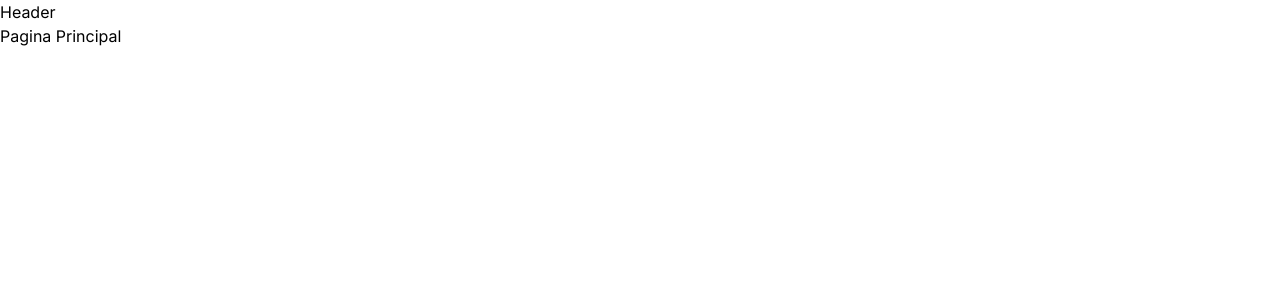
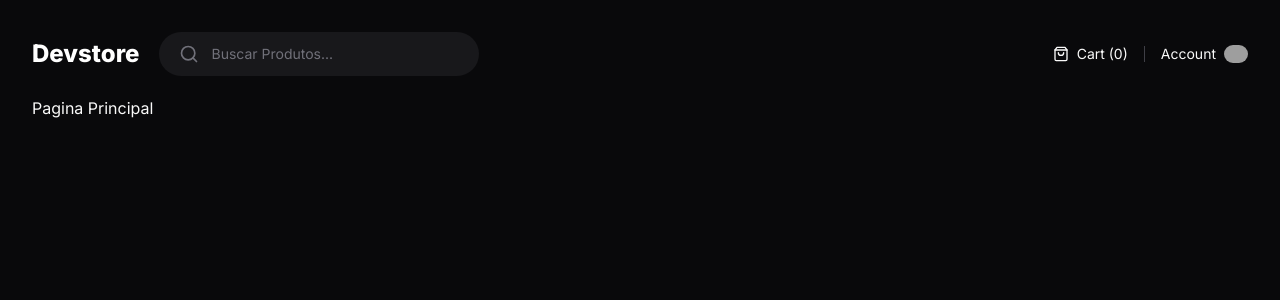
Before and after one commit to marcelolimabh/devstore, a Next.js app: page / in a window 1280 px wide. Shown: the top 300 px of the page. Built offline with nearby package versions, Linux system fonts and the light colour scheme; grey boxes are pictures that could not be loaded.

Commit message:
component Header

```diff
--- a/next.config.mjs
+++ b/next.config.mjs
@@ -1,4 +1,8 @@
 /** @type {import('next').NextConfig} */
-const nextConfig = {};
+const nextConfig = {
+  images: {
+    domains: ['github.com'],
+  },
+}
 
-export default nextConfig;
+export default nextConfig
--- a/package.json
+++ b/package.json
@@ -9,6 +9,7 @@
     "lint": "next lint"
   },
   "dependencies": {
+    "lucide-react": "^0.363.0",
     "next": "14.1.3",
     "react": "^18",
     "react-dom": "^18"
--- a/src/app/(store)/layout.tsx
+++ b/src/app/(store)/layout.tsx
@@ -3,7 +3,7 @@ import { Header } from '@/components/header'
 
 export default function StoreLayout({ children }: { children: ReactNode }) {
   return (
-    <div>
+    <div className="mx-auto grid min-h-screen w-full max-w-[1600px] grid-rows-app gap-5 p-8">
       <Header />
       {children}
     </div>
--- a/src/app/layout.tsx
+++ b/src/app/layout.tsx
@@ -18,7 +18,7 @@ export default function RootLayout({
 }>) {
   return (
     <html lang="en" className={inter.variable}>
-      <body>{children}</body>
+      <body className="bg-zinc-950 text-zinc-50 antialiased">{children}</body>
     </html>
   )
 }
--- a/src/components/header.tsx
+++ b/src/components/header.tsx
@@ -1,3 +1,41 @@
+import Link from 'next/link'
+import { Search, ShoppingBag } from 'lucide-react'
+import Image from 'next/image'
+
 export function Header() {
-  return <div>Header</div>
+  return (
+    <div className="flex items-center justify-between ">
+      <div className="flex items-center gap-5">
+        <Link href="/" className="text-2xl font-extrabold text-white">
+          Devstore
+        </Link>
+
+        <form className="flex w-[320px] items-center gap-3 rounded-full bg-zinc-900 px-5 py-3 ring-zinc-700">
+          <Search className="w-5 h-5 text-zinc-500" />
+          <input
+            placeholder="Buscar Produtos..."
+            className="flex-1 bg-transparent text-sm outline-none placeholder:text-zinc-500"
+          />
+        </form>
+      </div>
+
+      <div className="flex items-center gap-4">
+        <div className="flex items-center gap-2">
+          <ShoppingBag className="h-4 w-4" />
+          <span className="text-sm">Cart (0)</span>
+        </div>
+        <div className="w-px h-4 bg-zinc-700" />
+        <Link href="/" className="flex items-center gap-2 hover:underline">
+          <span className="text-sm">Account</span>
+          <Image
+            src="https://github.com/marcelolimabh.png"
+            className="h6 w-6 rounded-full"
+            width={24}
+            height={24}
+            alt=""
+          />
+        </Link>
+      </div>
+    </div>
+  )
 }
--- a/tailwind.config.ts
+++ b/tailwind.config.ts
@@ -10,6 +10,9 @@ const config: Config = {
     fontFamily: {
       sans: 'var(--font-inter)',
     },
+    gridTemplateRows: {
+      app: 'min-content max-content',
+    },
   },
   plugins: [],
 }
```
Also changed, not shown: 1 other file (tests, documents, lock files or other folders).
